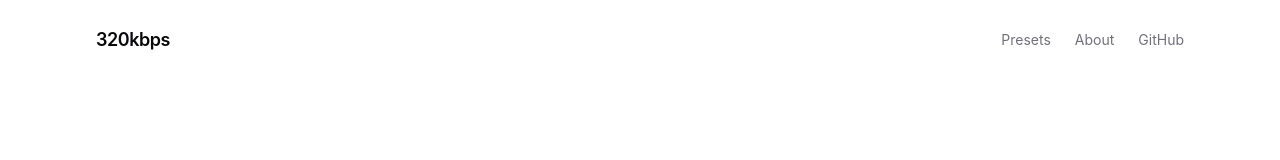
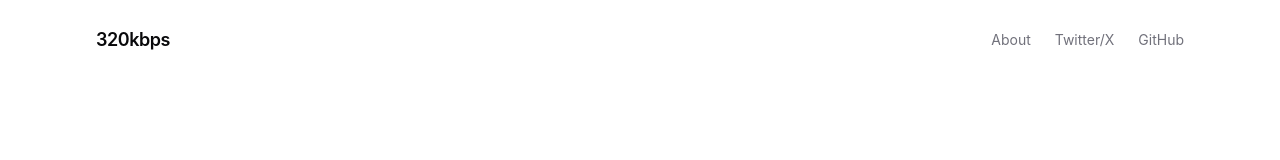
Before and after one commit to liuwenlonghub/320kbps, a Next.js app: page /320kbps/ in a window 1280 px wide. Shown: the top 160 px of the page. Built offline with nearby package versions, Linux system fonts and the light colour scheme.

Commit message:
feat: update navigation links and footer attribution

```diff
--- a/app/page.tsx
+++ b/app/page.tsx
@@ -19,18 +19,19 @@ export default function Home() {
           </Link>
 
           <nav className="flex items-center gap-6 text-sm text-zinc-500">
-            <Link
+            {/* <Link
               href="#presets"
               className="transition-colors hover:text-zinc-950"
             >
               Presets
-            </Link>
+            </Link> */}
             <Link
               href="#about"
               className="transition-colors hover:text-zinc-950"
             >
               About
             </Link>
+            <a href="https://x.com/liuwenlong" target="_blank" rel="noopener noreferrer">Twitter/X</a>
             <a href="https://github.com/liuwenlonghub/320kbps" target="_blank" rel="noopener noreferrer">GitHub</a>
           </nav>
         </header>
@@ -114,7 +115,7 @@ export default function Home() {
 
         {/* Footer */}
         <footer className="flex h-20 items-center justify-between border-t border-zinc-200 text-xs text-zinc-400">
-          <span>© 2026 320kbps by <a href="https://github.com/liuwenlonghub" target="_blank">Evan Liu</a></span>
+          <span>© 2026 320kbps by <a href="https://x.com/liuwenlong" target="_blank">Evan Liu</a></span>
           <span>Powered by FFmpeg</span>
         </footer>
       </div>
```
